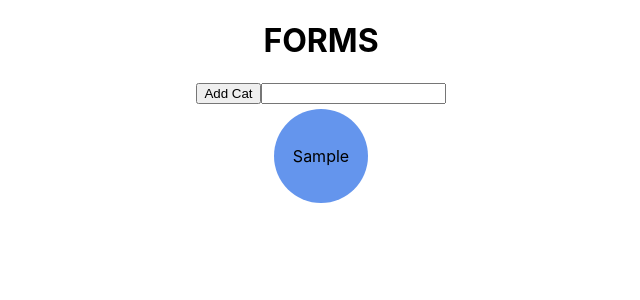
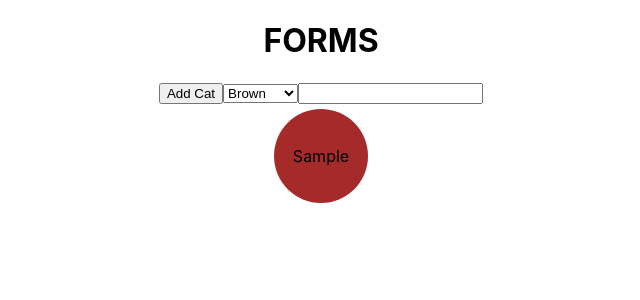
Before and after one commit to A-Kija/pimpackiukai, a React (Create React App) app in the folder r1/: page / in a window 1280 px wide. Both pictures are taken after typing "Sample" into the empty fields and a click on the button "Add Cat". Shown: the top 300 px of the page, without its empty margins (319-959 px from the left). Built offline with nearby package versions, Linux system fonts and the light colour scheme.

Commit message:
katinukai

```diff
--- a/r1/src/Components/Cats.jsx
+++ b/r1/src/Components/Cats.jsx
@@ -4,9 +4,10 @@ function Cats() {
 
     const [cat, setCat] = useState('');
     const [catsList, setCatsList] = useState([]);
+    const [catColor, setCatColor] = useState('brown');
 
     const add = () => {
-        setCatsList(c => [...c, cat]);
+        setCatsList(c => [...c, {cat, catColor}]);
         setCat('');
     }
 
@@ -14,15 +15,21 @@ function Cats() {
     return (
         <>
         <button onClick={add}>Add Cat</button>
+        <select onChange={e => setCatColor(e.target.value)} value={catColor}>
+            <option value="brown">Brown</option>
+            <option value="gray">Gray</option>
+            <option value="bisque">Biskvitas</option>
+        </select>
         <input onChange={e => setCat(e.target.value)} value={cat}/>
         <div className="kvc">
         {
             catsList.map((c,i) => {
                 return (<div key={i} className="cat" style={{
-                    width: (c.length * 14) + 10 + 'px',
-                    height: (c.length * 14) + 10 + 'px'
+                    width: (c.cat.length * 14) + 10 + 'px',
+                    height: (c.cat.length * 14) + 10 + 'px',
+                    background: c.catColor
                 }}>
-                    {c}
+                    {c.cat}
                 </div>
                 )
             })
```
